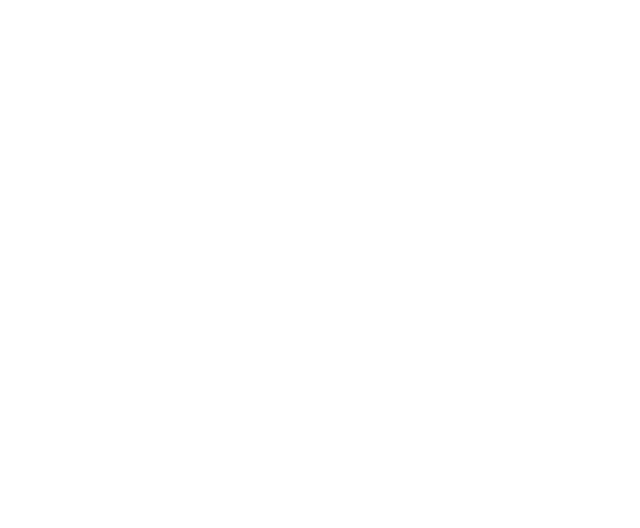
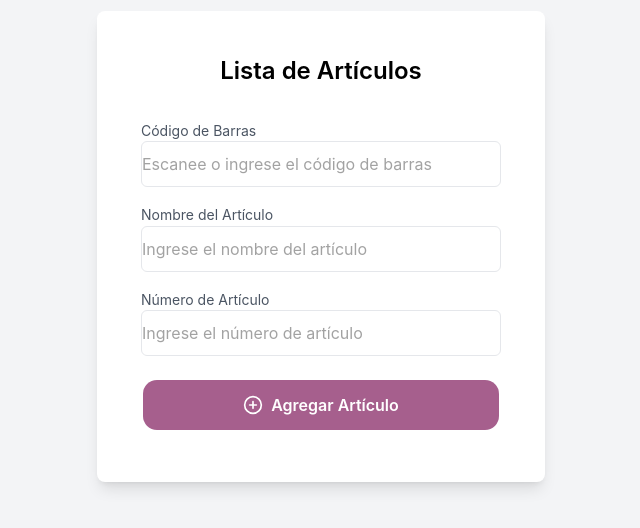
Before and after one commit to AresNative/mercado-liz-verificador, a React (Vite) app: page /list in a window 1280 px wide. Shown: the part 154-682 px from the top of the page, without its empty margins (319-959 px from the left). Built offline with nearby package versions, Linux system fonts and the light colour scheme.

Commit message:
ajuste de pantalla -listados

```diff
--- a/package.json
+++ b/package.json
@@ -29,7 +29,9 @@
     "@zxing/browser": "^0.1.5",
     "@zxing/library": "^0.21.3",
     "cordova-res": "^0.15.4",
+    "framer-motion": "^11.11.11",
     "ionicons": "^7.0.0",
+    "lucide-react": "^0.454.0",
     "native-run": "^2.0.1",
     "react": "^18.2.0",
     "react-dom": "^18.2.0",
--- a/src/App.tsx
+++ b/src/App.tsx
@@ -21,6 +21,7 @@
 import '@ionic/react/css/display.css';
 
 import '@/theme/variables.css';
+import ListaArticulos from './pages/List';
 
 setupIonicReact({
   mode: 'ios'
@@ -33,6 +34,9 @@
         <Route exact path="/home">
           <Home />
         </Route>
+        <Route exact path="/list">
+          <ListaArticulos />
+        </Route>
 
         <Route exact path="/">
           <Redirect to="/home" />
--- a/src/pages/Home.tsx
+++ b/src/pages/Home.tsx
@@ -108,7 +108,7 @@
   }, []);
 
   return (
-    <div className="container mx-auto p-4">
+    <div className="container mx-auto p-4 bg-gray-100 min-h-screen min-w-screen">
       <IonCard className="w-full max-w-3xl mx-auto mt-4 md:mt-8">
         <IonCardHeader>
           <IonCardTitle className="text-2xl font-bold text-center md:text-3xl">
--- /dev/null
+++ b/src/pages/List.tsx
@@ -0,0 +1,146 @@
+import { useState, useRef, useEffect } from "react";
+import {
+    IonCard,
+    IonCardContent,
+    IonCardHeader,
+    IonCardTitle,
+    IonButton,
+    IonInput,
+    IonIcon,
+    IonList,
+    IonItem,
+    IonLabel,
+} from "@ionic/react";
+import { useForm, Controller } from "react-hook-form";
+import { Barcode, PlusCircle, Trash2 } from "lucide-react";
+
+type FormValues = {
+    codigoBarras: string;
+    nombre: string;
+    numeroArticulo: string;
+};
+
+export default function ListaArticulos() {
+    const [articulos, setArticulos] = useState<FormValues[]>([]);
+    const inputRef = useRef<HTMLIonInputElement | null>(null);
+    const { control, handleSubmit, reset } = useForm<FormValues>({
+        defaultValues: {
+            codigoBarras: "",
+            nombre: "",
+            numeroArticulo: "",
+        },
+    });
+
+    const onSubmit = (data: FormValues) => {
+        setArticulos((prevArticulos) => [...prevArticulos, data]);
+        reset();
+        if (inputRef.current) {
+            inputRef.current.setFocus();
+        }
+    };
+
+    const eliminarArticulo = (index: number) => {
+        setArticulos((prevArticulos) => prevArticulos.filter((_, i) => i !== index));
+    };
+
+    useEffect(() => {
+        if (inputRef.current) {
+            inputRef.current.setFocus();
+        }
+    }, []);
+
+    return (
+        <div className="flex justify-center items-center min-h-screen bg-gray-100 p-4">
+            <IonCard className="w-full max-w-md shadow-lg rounded-lg bg-white p-6">
+                <IonCardHeader className="text-center mb-4">
+                    <IonCardTitle className="text-2xl font-semibold">Lista de Artículos</IonCardTitle>
+                </IonCardHeader>
+                <IonCardContent>
+                    {/* Formulario para agregar artículos */}
+                    <form onSubmit={handleSubmit(onSubmit)} className="space-y-4">
+                        <div>
+                            <IonLabel position="stacked" className="text-gray-600 mb-1">Código de Barras</IonLabel>
+                            <Controller
+                                name="codigoBarras"
+                                control={control}
+                                render={({ field }) => (
+                                    <IonInput
+                                        {...field}
+                                        ref={inputRef}
+                                        placeholder="Escanee o ingrese el código de barras"
+                                        onIonChange={(e) => field.onChange(e.detail.value!)}
+                                        className="border rounded-md p-2 w-full focus:outline-none focus:border-blue-500"
+                                        autocomplete="off"
+                                    />
+                                )}
+                            />
+                        </div>
+
+                        <div>
+                            <IonLabel position="stacked" className="text-gray-600 mb-1">Nombre del Artículo</IonLabel>
+                            <Controller
+                                name="nombre"
+                                control={control}
+                                render={({ field }) => (
+                                    <IonInput
+                                        {...field}
+                                        placeholder="Ingrese el nombre del artículo"
+                                        onIonChange={(e) => field.onChange(e.detail.value!)}
+                                        className="border rounded-md p-2 w-full focus:outline-none focus:border-blue-500"
+                                        autocomplete="on"
+                                    />
+                                )}
+                            />
+                        </div>
+
+                        <div>
+                            <IonLabel position="stacked" className="text-gray-600 mb-1">Número de Artículo</IonLabel>
+                            <Controller
+                                name="numeroArticulo"
+                                control={control}
+                                render={({ field }) => (
+                                    <IonInput
+                                        {...field}
+                                        placeholder="Ingrese el número de artículo"
+                                        onIonChange={(e) => field.onChange(e.detail.value!)}
+                                        className="border rounded-md p-2 w-full focus:outline-none focus:border-blue-500"
+                                        autocomplete="on"
+                                    />
+                                )}
+                            />
+                        </div>
+
+                        <IonButton type="submit" expand="block" className=" font-semibold rounded-md py-2 mt-2 flex items-center justify-center">
+                            <PlusCircle size={20} className="mr-2" />
+                            Agregar Artículo
+                        </IonButton>
+                    </form>
+
+                    {/* Listado de artículos */}
+                    {articulos.length > 0 && (
+                        <IonList className="mt-6">
+                            {articulos.map((articulo, index) => (
+                                <IonItem
+                                    key={index}
+                                    className="mb-2 flex justify-between items-center p-3"
+                                >
+                                    <IonLabel>
+                                        <h2 className="font-semibold text-gray-800">{articulo.nombre || "Artículo sin nombre"}</h2>
+                                        <p className="text-gray-600">Código de Barras: {articulo.codigoBarras || "N/A"}</p>
+                                        <p className="text-gray-600">Número de Artículo: {articulo.numeroArticulo || "N/A"}</p>
+                                    </IonLabel>
+                                    <button
+                                        onClick={() => eliminarArticulo(index)}
+                                        className="text-red-500 hover:bg-red-100 rounded-full p-2"
+                                    >
+                                        <Trash2 size={18} />
+                                    </button>
+                                </IonItem>
+                            ))}
+                        </IonList>
+                    )}
+                </IonCardContent>
+            </IonCard>
+        </div>
+    );
+}
```
Also changed, not shown: src/pages/Home.css (deleted), 1 other file (tests, documents, lock files or other folders).
